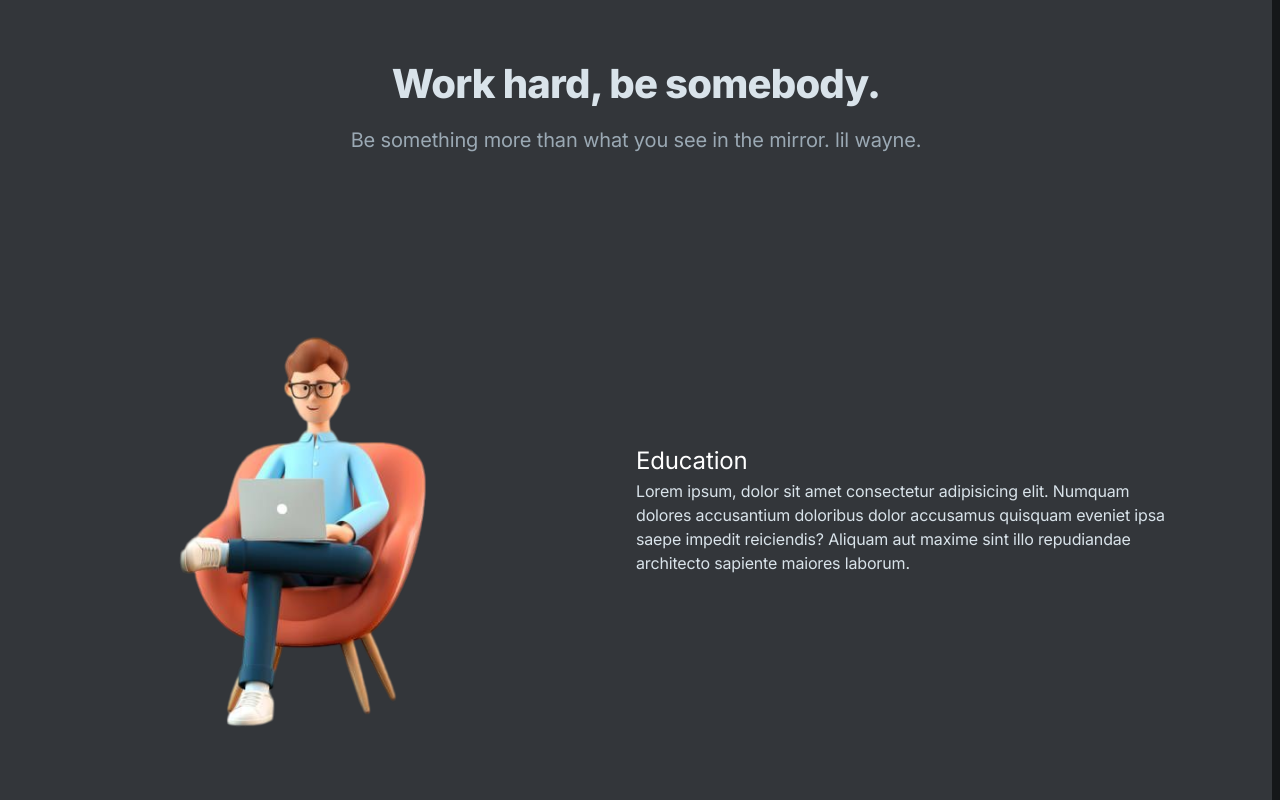
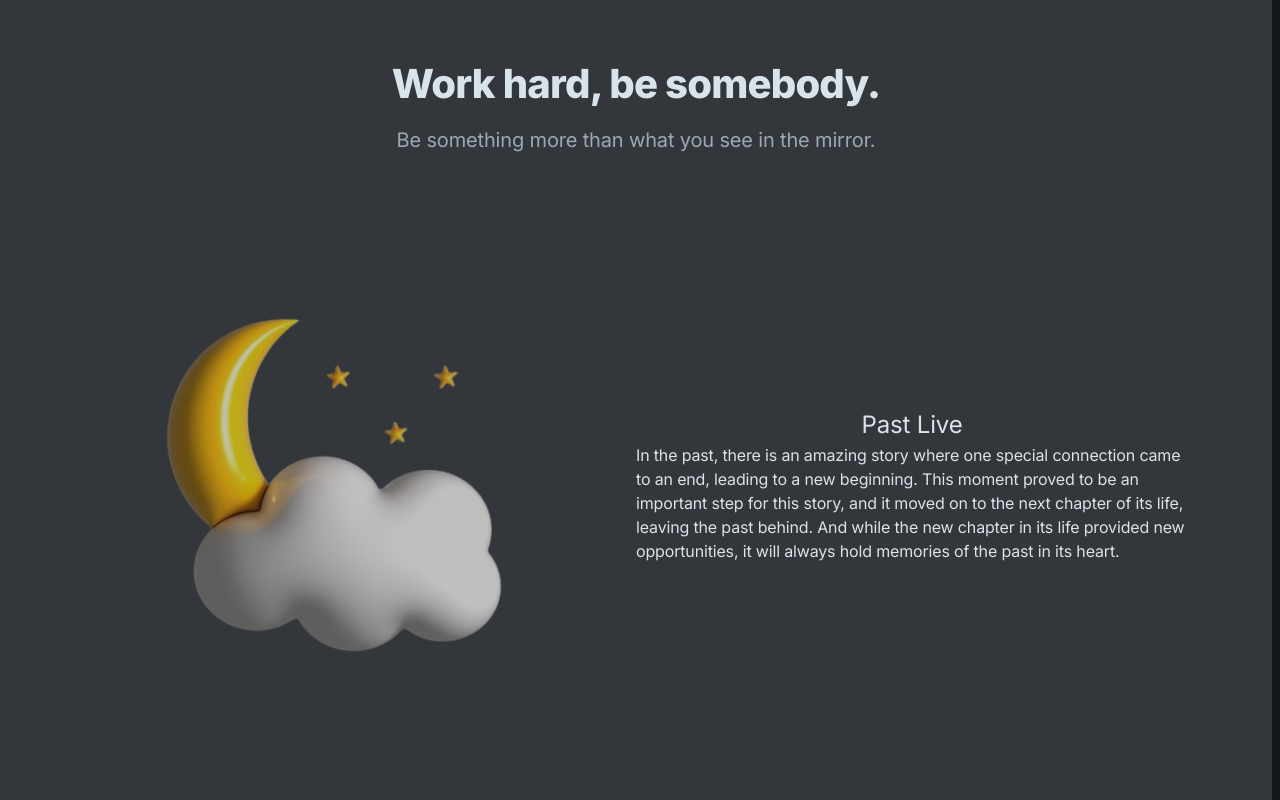
Before and after one commit to Komil-Muminov/komilff, a Next.js app: page / in a window 1280 px wide. Shown: the part 2980-3780 px from the top of the page. Built offline with nearby package versions, Linux system fonts and the light colour scheme.

Commit message:
changed text and img

```diff
--- a/components/testimonials.tsx
+++ b/components/testimonials.tsx
@@ -1,6 +1,6 @@
 import Image from 'next/image';
-// import Person3D from '@/public/images/person3D.png';
 import Person3D from '@/public/images/person-regist.png';
+import Moon3D from '@/public/images/moon-png.png';
 export default function Testimonials() {
 	return (
 		<section className='bg-gray-700 rounded-2xl mr-2'>
@@ -10,7 +10,6 @@ export default function Testimonials() {
 						<h2 className='h2 mb-4'>Work hard, be somebody.</h2>
 						<p className='text-xl text-gray-400'>
 							Be something more than what you see in the mirror.
-							lil wayne.
 						</p>
 					</div>
 					{/* <div className='flex items-center justify-center'>
@@ -26,20 +25,34 @@ export default function Testimonials() {
 					</div> */}
 					<div className='flex items-center justify-center'>
 						<div className='w-1/2'>
-							<Image
-								src={Person3D}
-								alt='person3d'
-							/>
+							{
+								<Image
+									className=' brightness-75 '
+									src={Moon3D}
+									alt='person3d'
+								/>
+							}
 						</div>
 						<div className='w-1/2'>
-							<h1 className='text-2xl text-white'>Education</h1>
+							<h1 className='text-center text-2xl'>Past Live</h1>{' '}
 							<p>
-								Lorem ipsum, dolor sit amet consectetur
-								adipisicing elit. Numquam dolores accusantium
-								doloribus dolor accusamus quisquam eveniet ipsa
-								saepe impedit reiciendis? Aliquam aut maxime
-								sint illo repudiandae architecto sapiente
-								maiores laborum.
+								{/* В прошлом существует удивительная история, где
+								одна особенная связь завершилась новым началом.
+								Этот момент оказался для этой истории важным
+								шагом, и она перешла к следующей главе своей
+								жизни, оставив в прошлом прошлое. И хотя новая
+								глава в ее жизни предоставила ей новые
+								возможности, она всегда будет хранить в сердце
+								воспоминания о прошлом. Но каждый раз при виде
+								ее прошлое изнутри сгораяет */}
+								In the past, there is an amazing story where one
+								special connection came to an end, leading to a
+								new beginning. This moment proved to be an
+								important step for this story, and it moved on
+								to the next chapter of its life, leaving the
+								past behind. And while the new chapter in its
+								life provided new opportunities, it will always
+								hold memories of the past in its heart.
 							</p>
 						</div>
 					</div>
```
Also changed, not shown: public/images/moon-png.png (added).
